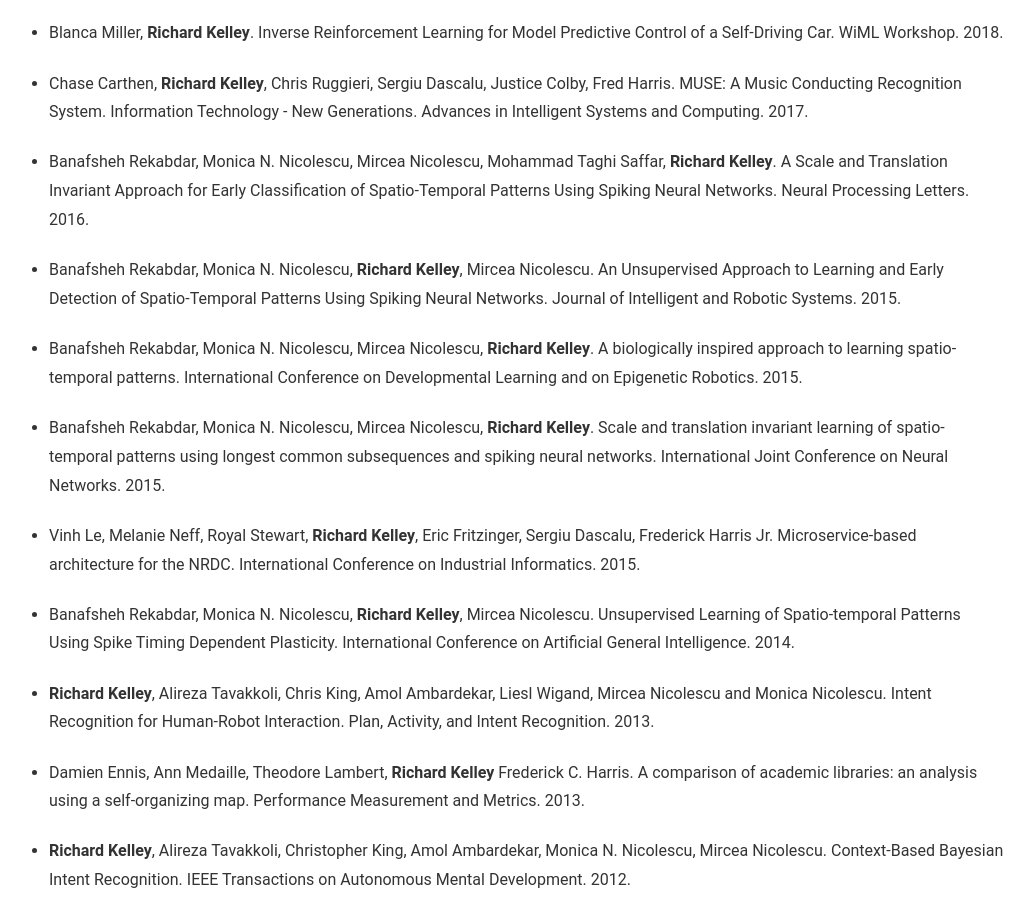
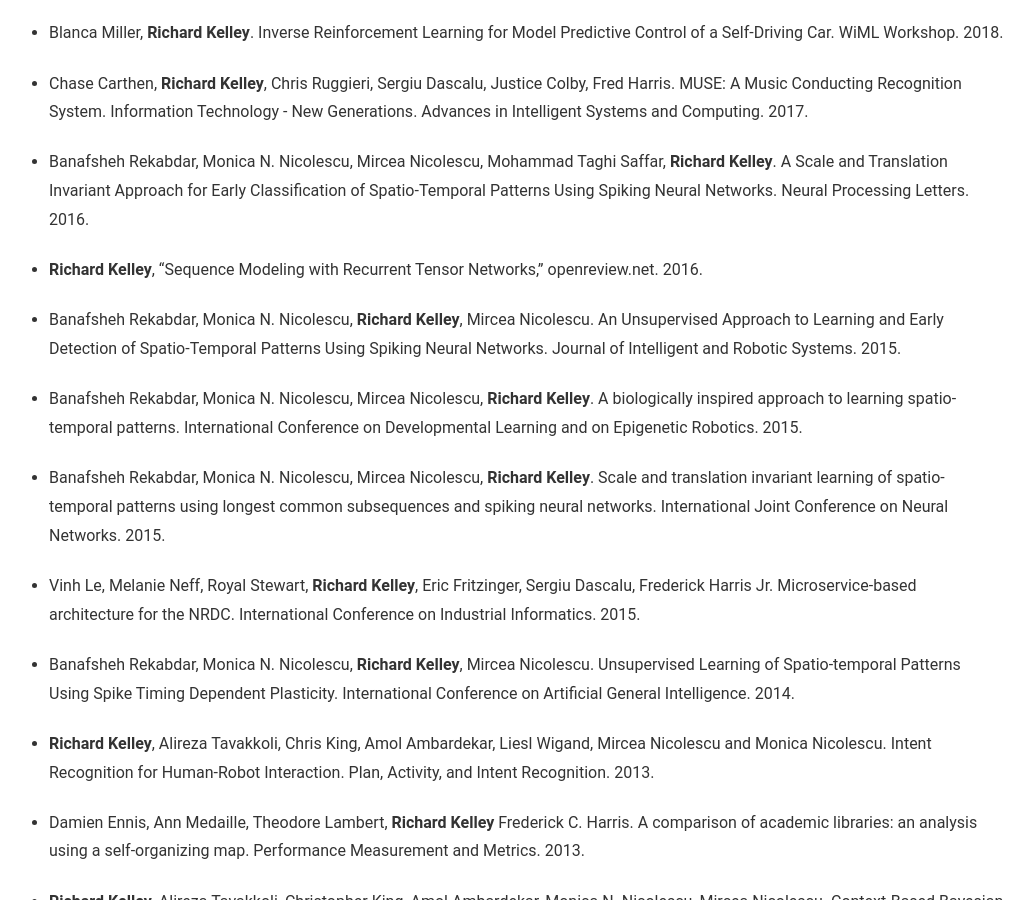
Before and after one commit to RichardKelley/richardkelley.github.io, a Jekyll site: the page built from publications.md, in a window 1280 px wide and 900 px high, scrolled down 532 px. Shown: the whole window, without its empty margins (125-1159 px from the left). Built offline with Jekyll 4.4.1, drawn with Linux system fonts in a browser that asks for light colours.

Commit message:
Added a publication.

```diff
--- a/publications.md
+++ b/publications.md
@@ -39,6 +39,9 @@
   Taghi Saffar, **Richard Kelley**. A Scale and Translation Invariant
   Approach for Early Classification of Spatio-Temporal Patterns Using
   Spiking Neural Networks. Neural Processing Letters. 2016.
+
+- **Richard Kelley**, “Sequence Modeling with Recurrent Tensor
+  Networks,” openreview.net. 2016.
 
 - Banafsheh Rekabdar, Monica N. Nicolescu, **Richard Kelley**, Mircea
   Nicolescu. An Unsupervised Approach to Learning and Early Detection
```
